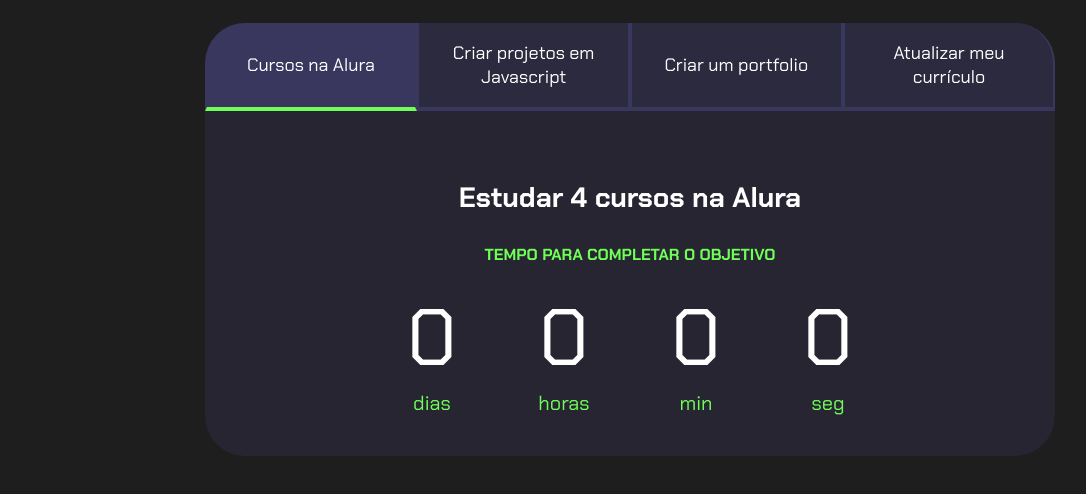
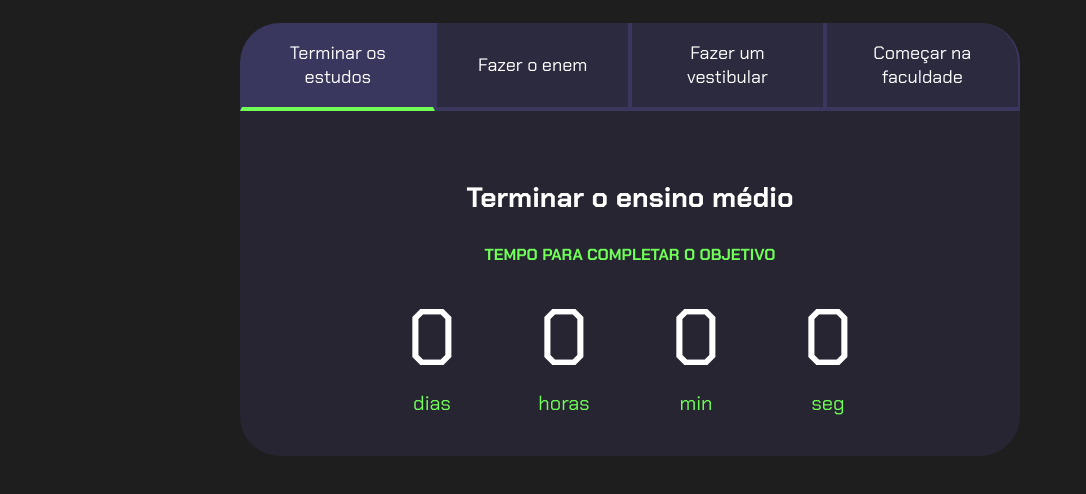
Before and after one commit to MariaEduarda2400/Projeto-de-Vida, a plain HTML site: page index.html in a window 1280 px wide. Shown: the part 80-574 px from the top of the page, without its empty margins (10-1096 px from the left). Drawn offline with Linux system fonts and the light colour scheme.

Commit message:
Update index.html

```diff
--- a/index.html
+++ b/index.html
@@ -1,8 +1,6 @@
 <!DOCTYPE html>
 
 <html lang="pt-br">
-
-
 
 <head>
 
@@ -16,8 +14,6 @@
 
 </head>
 
-
-
 <body>
 
     <section class="conteudo-principal">
@@ -28,13 +24,13 @@
 
             <div class="botoes">
 
-                <button class="botao ativo">Cursos na Alura</button>
+                <button class="botao ativo">Terminar os  estudos</button>
 
-                <button class="botao">Criar projetos em Javascript</button>
+                <button class="botao">Fazer o enem</button>
 
-                <button class="botao">Criar um portfolio</button>
+                <button class="botao">Fazer um vestibular</button>
 
-                <button class="botao">Atualizar meu currículo</button>
+                <button class="botao">Começar na faculdade</button>
 
             </div>
 
@@ -42,7 +38,7 @@
 
                 <div class="aba-conteudo ativo">
 
-                    <h3 class="aba-conteudo-titulo-principal">Estudar 4 cursos na Alura</h3>
+                    <h3 class="aba-conteudo-titulo-principal">Terminar o  ensino médio</h3>
 
                     <h4 class="aba-conteudo-titulo-secundario">Tempo para completar o objetivo</h4>
 
@@ -86,7 +82,7 @@
 
                 <div class="aba-conteudo">
 
-                    <h3 class="aba-conteudo-titulo-principal">Criar 5 projetos em Javascript</h3>
+                    <h3 class="aba-conteudo-titulo-principal">Realizar a prova enem</h3>
 
                     <h4 class="aba-conteudo-titulo-secundario">Tempo para completar o objetivo</h4>
 
@@ -226,6 +222,4 @@
 
 </body>
 
-
-
 </html>
```
